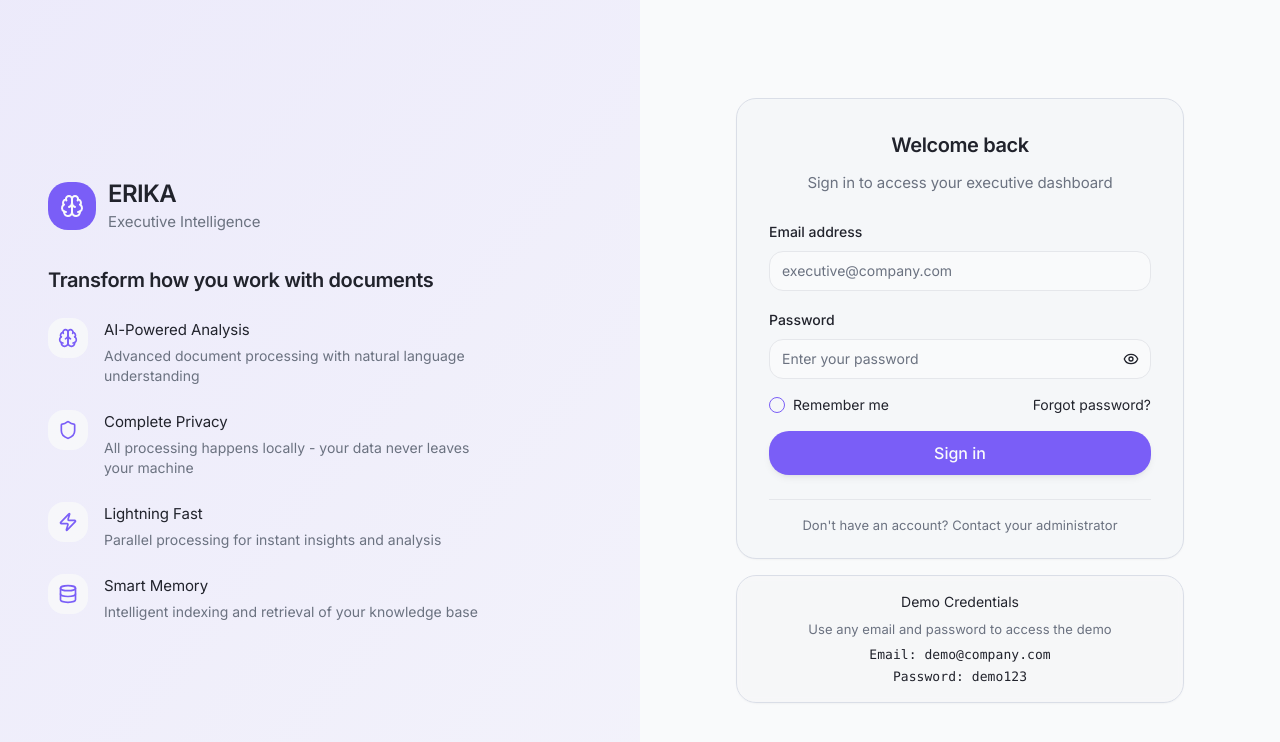
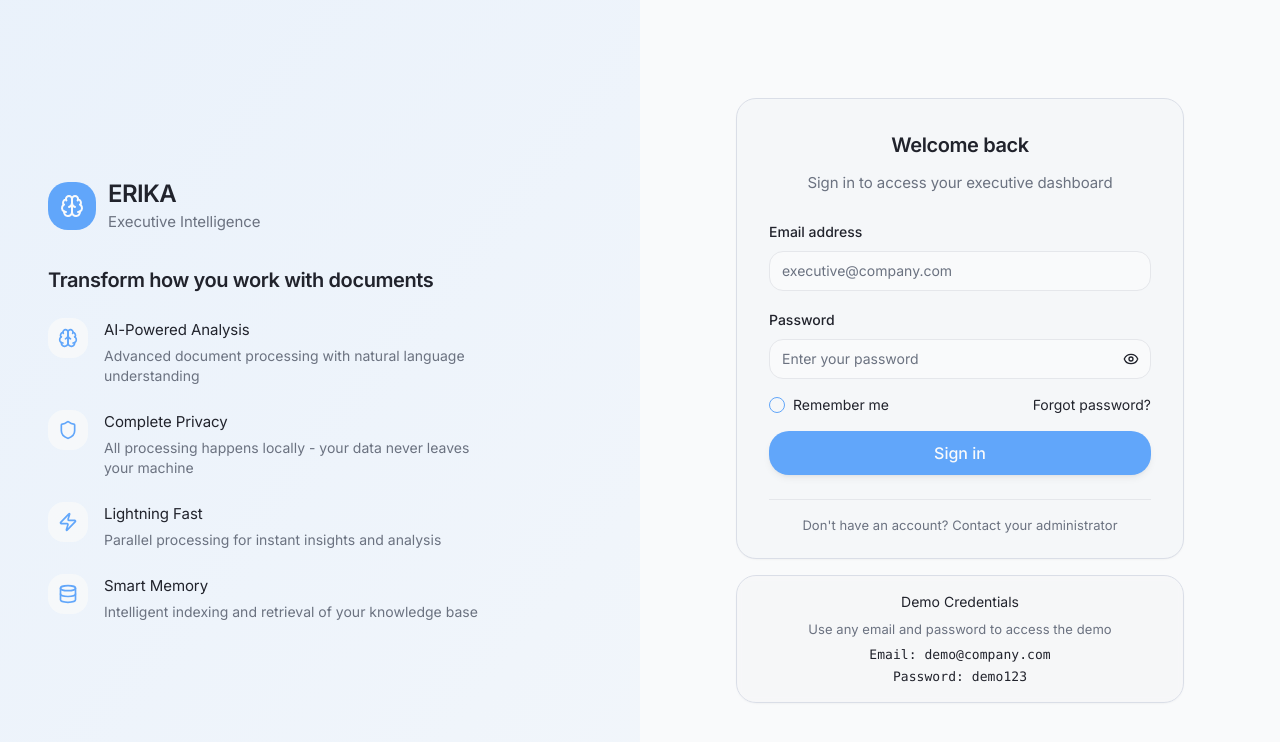
Before and after one commit to GuColombo/Marvin, a React (Vite) app: page / in a window 1280 px wide. Shown: the top 742 px of the page. Built offline with nearby package versions, Linux system fonts and the light colour scheme.

Commit message:
Refine dark mode and notifications
Improved dark mode visuals to match the provided image, restored blue primary color, and replaced the notification counter with a red dot.

```diff
--- a/src/components/erika/TopBar.tsx
+++ b/src/components/erika/TopBar.tsx
@@ -114,13 +114,9 @@ export function TopBar({ activeModule, setActiveModule }: TopBarProps) {
             <Button variant="ghost" size="sm" className="relative">
               <Activity className="h-4 w-4" />
               {(processingCount > 0 || errorCount > 0) && (
-                <span
-                  className={`absolute -top-2 -right-2 h-5 w-5 rounded-full flex items-center justify-center text-xs font-bold border-2 border-background shadow-lg ${
-                    errorCount > 0 ? 'bg-destructive text-destructive-foreground' : 'bg-primary text-primary-foreground'
-                  }`}
-                >
-                  {processingCount + errorCount}
-                </span>
+                <div className={`absolute top-0 right-0 h-2 w-2 rounded-full ${
+                  errorCount > 0 ? 'bg-destructive' : 'bg-primary'
+                }`}></div>
               )}
             </Button>
           </DropdownMenuTrigger>
@@ -208,11 +204,7 @@ export function TopBar({ activeModule, setActiveModule }: TopBarProps) {
           <DropdownMenuTrigger asChild>
             <Button variant="ghost" size="sm" className="relative">
               <Bell className="h-4 w-4" />
-              <span
-                className="absolute -top-2 -right-2 h-5 w-5 bg-destructive text-destructive-foreground rounded-full flex items-center justify-center text-xs font-bold border-2 border-background shadow-lg"
-              >
-                3
-              </span>
+              <div className="absolute top-0 right-0 h-2 w-2 bg-destructive rounded-full"></div>
             </Button>
           </DropdownMenuTrigger>
           <DropdownMenuContent align="end" className="w-80 bg-background border shadow-lg z-50">
--- a/src/index.css
+++ b/src/index.css
@@ -22,13 +22,13 @@
   --popover: 220 20% 98%;
   --popover-foreground: 222 84% 4.9%;
 
-  /* Sophisticated primary system - refined purple-blue */
-  --primary: 251 91% 67%;
+  /* Sophisticated primary system - refined blue */
+  --primary: 213 94% 68%;
   --primary-foreground: 220 15% 98%;
-  --primary-hover: 251 91% 72%;
-  --primary-active: 251 91% 62%;
-  --primary-subtle: 251 91% 95%;
-  --primary-glow: 251 91% 85%;
+  --primary-hover: 213 94% 73%;
+  --primary-active: 213 94% 63%;
+  --primary-subtle: 213 94% 95%;
+  --primary-glow: 213 94% 85%;
 
   /* Enhanced secondary system */
   --secondary: 220 20% 94%;
@@ -92,55 +92,55 @@
 }
 
 .dark {
-  /* Dark sophisticated palette inspired by modern design systems */
-  --background: 225 25% 8%;
-  --background-elevated: 225 25% 10%;
-  --background-glass: 225 25% 12%;
-  --foreground: 225 15% 92%;
+  /* Warm sophisticated dark mode inspired by modern design */
+  --background: 220 13% 9%;
+  --background-elevated: 220 13% 11%;
+  --background-glass: 220 13% 13%;
+  --foreground: 220 14% 91%;
 
   /* Glass morphism dark cards */
-  --card: 225 25% 10%;
-  --card-foreground: 225 15% 92%;
-  --card-elevated: 225 25% 12%;
-  --card-glass: 225 25% 14%;
-  --card-border: 225 20% 18%;
+  --card: 220 13% 11%;
+  --card-foreground: 220 14% 91%;
+  --card-elevated: 220 13% 13%;
+  --card-glass: 220 13% 15%;
+  --card-border: 220 13% 18%;
 
   /* Dark popover system */
   --popover: 222 47% 6%;
   --popover-foreground: 213 31% 91%;
 
-  /* Vibrant primary in dark - enhanced luminosity */
-  --primary: 251 91% 72%;
-  --primary-foreground: 225 25% 8%;
-  --primary-hover: 251 91% 77%;
-  --primary-active: 251 91% 67%;
-  --primary-subtle: 251 91% 18%;
-  --primary-glow: 251 91% 85%;
+  /* Vibrant blue primary in dark mode */
+  --primary: 213 94% 68%;
+  --primary-foreground: 220 13% 9%;
+  --primary-hover: 213 94% 73%;
+  --primary-active: 213 94% 63%;
+  --primary-subtle: 213 94% 15%;
+  --primary-glow: 213 94% 85%;
 
   /* Dark secondary system */
-  --secondary: 225 20% 16%;
-  --secondary-foreground: 225 15% 92%;
-  --secondary-hover: 225 20% 19%;
-  --secondary-active: 225 20% 22%;
+  --secondary: 220 13% 16%;
+  --secondary-foreground: 220 14% 91%;
+  --secondary-hover: 220 13% 19%;
+  --secondary-active: 220 13% 22%;
 
   /* Dark accent system */
-  --accent: 251 91% 18%;
-  --accent-foreground: 251 91% 85%;
-  --accent-hover: 251 91% 21%;
-  --accent-active: 251 91% 24%;
+  --accent: 213 94% 15%;
+  --accent-foreground: 213 94% 85%;
+  --accent-hover: 213 94% 18%;
+  --accent-active: 213 94% 21%;
 
   /* Dark muted system */
-  --muted: 215 25% 15%;
-  --muted-foreground: 217 10% 64%;
-  --muted-subtle: 215 25% 12%;
+  --muted: 220 13% 16%;
+  --muted-foreground: 220 9% 64%;
+  --muted-subtle: 220 13% 12%;
 
   /* Dark border system */
-  --border: 215 25% 15%;
-  --border-subtle: 215 25% 12%;
-  --input: 215 25% 15%;
-  --input-border: 215 25% 18%;
-  --input-focus: 213 93% 68%;
-  --ring: 213 93% 68%;
+  --border: 220 13% 18%;
+  --border-subtle: 220 13% 15%;
+  --input: 220 13% 18%;
+  --input-border: 220 13% 21%;
+  --input-focus: 213 94% 68%;
+  --ring: 213 94% 68%;
 
   /* Dark status colors */
   --destructive: 0 91% 71%;
@@ -151,21 +151,21 @@
   --warning-foreground: 26 83% 14%;
 
   /* Enhanced dark text hierarchy */
-  --text-primary: 213 31% 91%;
-  --text-secondary: 217 10% 64%;
-  --text-tertiary: 217 9% 48%;
-  --text-quaternary: 217 9% 32%;
-  --text-subtle: 217 9% 20%;
+  --text-primary: 220 14% 91%;
+  --text-secondary: 220 9% 64%;
+  --text-tertiary: 220 9% 48%;
+  --text-quaternary: 220 9% 32%;
+  --text-subtle: 220 9% 20%;
 
   /* Glass dark sidebar */
-  --sidebar-background: 222 47% 6%;
-  --sidebar-foreground: 217 10% 64%;
-  --sidebar-primary: 213 93% 68%;
-  --sidebar-primary-foreground: 222 47% 4%;
-  --sidebar-accent: 213 93% 15%;
-  --sidebar-accent-foreground: 213 93% 85%;
-  --sidebar-border: 215 25% 15%;
-  --sidebar-ring: 213 93% 68%;
+  --sidebar-background: 220 13% 11%;
+  --sidebar-foreground: 220 9% 64%;
+  --sidebar-primary: 213 94% 68%;
+  --sidebar-primary-foreground: 220 13% 9%;
+  --sidebar-accent: 213 94% 15%;
+  --sidebar-accent-foreground: 213 94% 85%;
+  --sidebar-border: 220 13% 18%;
+  --sidebar-ring: 213 94% 68%;
 
   /* Dark glass effect variables */
   --glass-opacity: 0.05;
```
